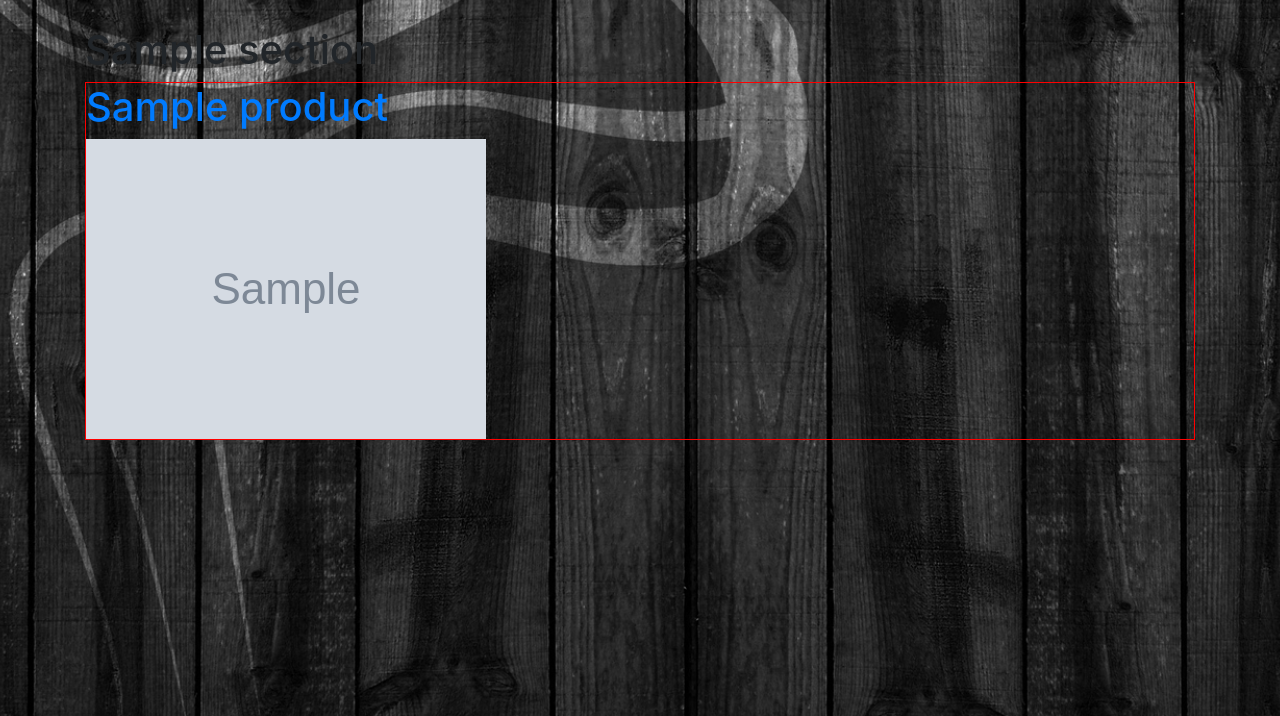
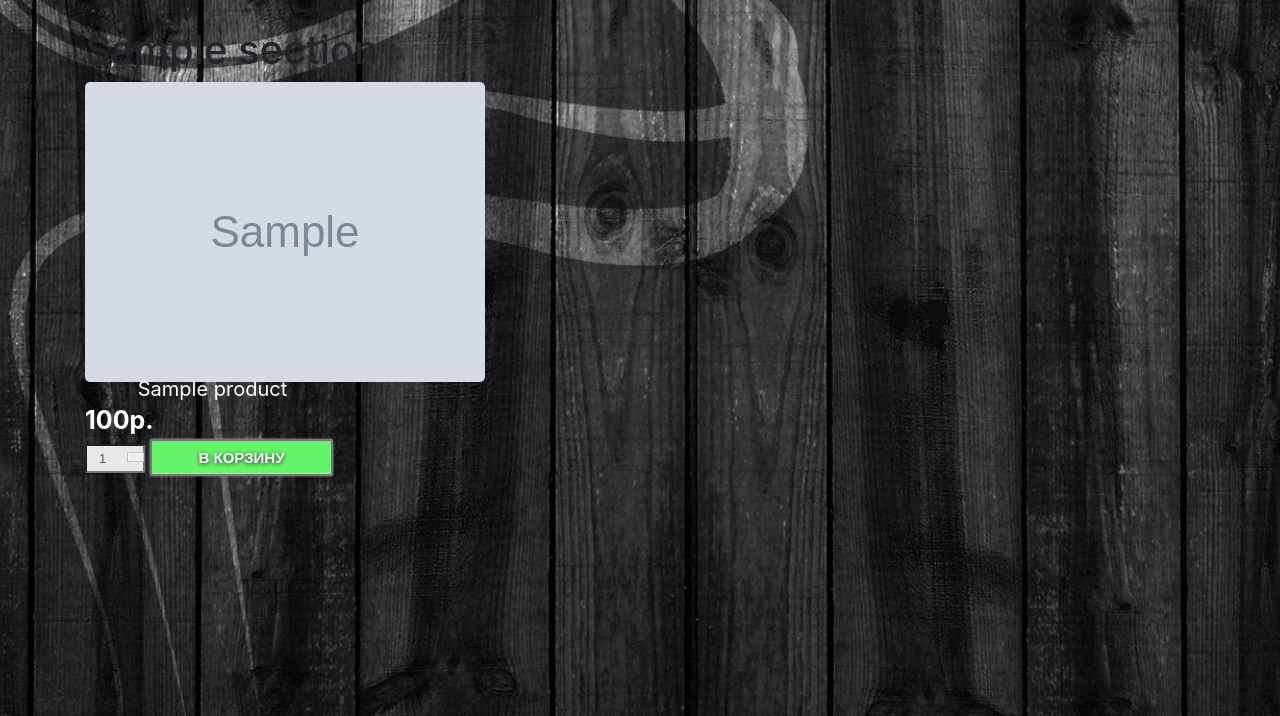
Before and after one commit to Ekaterina1993/sushi, a Django app: a page that uses src/catalog/templates/catalog/view_section.html in a window 1280 px wide. Shown: the part 56-772 px from the top of the page. Run offline with Django 3.2, Linux system fonts and the light colour scheme; tables that the repository leaves empty hold one stand-in row (values such as "Sample post"); grey boxes marked "Sample" are stand-in pictures; some libraries are stand-ins or nearby versions.

Commit message:
добавлены карточки продукта

```diff
--- a/src/catalog/templates/catalog/elements/product_item.html
+++ b/src/catalog/templates/catalog/elements/product_item.html
@@ -1,11 +1,22 @@
 {% load thumbnail %}
 
-<div class="product" style="border: 1px solid red">
-    <a href='#'>
-        <h1>{{p.title}}</h1>
 
-        {% thumbnail p.image '100x100' crop="top" as im %}
-            <img src="{{ im.url }}" alt="">
+
+<div class="col-lg-3 col-md-3 col-sm-6 col-xs-6">
+    <div class="product">
+        <a href='#'>
+
+        {% thumbnail p.image '200x200' crop="top" as im %}
+            <img src="{{ im.url }}" class="image-size">
         {% endthumbnail %}
-    </a>
+        <p class="name">{{p.title}}</p>
+        <p class="price">100p.</p>
+        <span class="counter"><input type="text" name="counter" value="1"><i class="ui-spinner-button ui-spinner-up plus"><span></span></i><i class="ui-spinner-button ui-spinner-down minus"><span></span></i>
+
+        </span>
+        </a>
+        <a href="#" class="button"/>В КОРЗИНУ</a>
+
+
+    </div>
 </div>
--- a/src/catalog/templates/catalog/elements/section_item.html
+++ b/src/catalog/templates/catalog/elements/section_item.html
@@ -2,11 +2,13 @@
 
 <!-- карточка раздела (выводится на главной) -->
 
-<div class="col-lg-3 col-md-3 col-sm-6">
+<div class="col-lg-3 col-md-3 col-sm-6 col-xs-6">
     <div class="item">
         <a href="{% url 'catalog:view_section' s.slug %}">
             {% thumbnail s.image '100x100' crop="top" as im %}
-                <img src="{{ im.url }}" class="image">
+               <div class="ovHid">
+                  <img src="{{ im.url }}" class="image">
+                  </div>
             {% endthumbnail %}
             <div class="title">
                 <p><span>{{s.title}}</span></p>
--- a/src/catalog/templates/catalog/view_section.html
+++ b/src/catalog/templates/catalog/view_section.html
@@ -2,15 +2,16 @@
 {% load static %}
 
 {% block content %}
-<div class="row">
+<div class="row white">
     <div class="col-md-12">
 
         <h1>{{section.title}}</h1>
-
+<div class="row">
         <!-- товары/продукты -->
         {% for p in products %}
             {% include 'catalog/elements/product_item.html' %}
         {% endfor %}
+        </div>
     </div>
 </div>
 {% endblock %}
--- a/src/static_override/css/main.css
+++ b/src/static_override/css/main.css
@@ -10,17 +10,36 @@ body {
 
 
 .item {
-
-    /*    display: inline-block;*/
     margin: 10px;
     position: relative;
+
 }
 
 .image {
     min-width: 100%;
     /*ширина изображения*/
     height: auto;
+    border-radius: 5px;
 
+}
+
+.image {
+    -moz-transition: all 1s ease-out;
+    -o-transition: all 1s ease-out;
+    -webkit-transition: all 0.3s ease-out;
+}
+
+.image:hover {
+    -webkit-transform: scale(1.1);
+    -moz-transform: scale(1.1);
+    -o-transform: scale(1.1);
+}
+
+.ovHid {
+    overflow: hidden;
+    border-radius: 5px;
+    margin: 0px;
+    padding: 0px;
 }
 
 p span {
@@ -30,117 +49,90 @@ p span {
     position: absolute;
     bottom: 0px;
     color: white;
-    font-size: 20px;
+    font-size: 18px;
     text-transform: uppercase;
     font-weight: bold;
     display: inline-block;
     text-align: center;
     width: 100%;
-
+    line-height: 25px;
 }
 
-
-/*
-
-
-.title {
-    position: absolute;
-    bottom: 0px;
-    width: 100%;
-    left: 0px;
+.image-size {
+    min-width: 100%;
+    height: auto;
+    border-radius: 5px;
+}
+p.name{
+    color: white;
+    font-size: 20px;
+    line-height: 15px;
     text-align: center;
-    background-color: rgba(0, 0, 0, 0.7);
-    color: white;
-    font-size: 10px;
-    text-transform: uppercase;
-    font-weight: bold;
-    display: inline-block;
-    padding-left: 0px;
-    padding-right: 0px;
-
-}
-*/
-
-/*
-
-.item {
-  width: 100%;
-  max-width: 450px;
-  margin: 10px;
-  opacity: .99;
-  overflow: hidden;
-  position: relative;
-  border-radius: 3px;
-  cursor: pointer;
-  -webkit-box-shadow: 0 12px 15px 0 rgba(0, 0, 0, 0.24), 0 17px 50px 0 rgba(0, 0, 0, 0.19);
-  -moz-box-shadow: 0 12px 15px 0 rgba(0, 0, 0, 0.24), 0 17px 50px 0 rgba(0, 0, 0, 0.19);
-  box-shadow: 0 12px 15px 0 rgba(0, 0, 0, 0.24), 0 17px 50px 0 rgba(0, 0, 0, 0.19);
-}
-.item:before {
-  content: '';
-  background: -webkit-linear-gradient(top, transparent 0%, rgba(0, 0, 0, 0.7) 100%);
-  background: linear-gradient(to bottom, transparent 0%, rgba(0, 0, 0, 0.7) 100%);
-  width: 100%;
-  height: 50%;
-  opacity: 0;
-  position: absolute;
-  top: 100%;
-  left: 0;
-  z-index: 2;
-  -webkit-transition-property: top, opacity;
-  transition-property: top, opacity;
-  -webkit-transition-duration: 0.3s;
-  transition-duration: 0.3s;
 }
 
+p.price{
+    color: white;
+    font-size: 25px;
+    font-weight: bold;
+    line-height: 15px;
+    text-align: left;
+    left: 20%;
+}
 
-.item img {
-  display: block;
-  width: 100%;
-  height: auto;
-  backface-visibility: hidden;
-  -webkit-backface-visibility: hidden;
+.counter {
+    position: relative;
+    width: 60px;
+    height: 29px;
+/*
+    right: 13%;
+     position: absolute;
+    bottom: 10px;
+*/
 }
-.item .caption {
-  width: 100%;
-  padding: 20px;
-  color: #fff;
-  position: absolute;
-  bottom: 0;
-  left: 0;
-  z-index: 3;
-  text-align: center;
+.counter input {
+    background: #e9e9e9;
+    text-align: center;
+    font: 13px "PT Sans",Arial,sans-serif;
+    color: #5d5d5d;
+    width: 60px;
+    height: 29px;
+    padding: 6px 25px 7px 0;
+    -moz-border-radius: 2px;
+    -webkit-border-radius: 2px;
+    border-radius: 2px;
 }
-.item .caption span {
-  display: block;
-  opacity: 0;
-  position: relative;
-  top: 100px;
-  -webkit-transition-property: top, opacity;
-  transition-property: top, opacity;
-  -webkit-transition-duration: 0.3s;
-  transition-duration: 0.3s;
-  -webkit-transition-delay: 0s;
-  transition-delay: 0s;
+.ui-spinner-up {
+    right: 5px;
+    top: 4px;
 }
-.item .caption .title {
-  line-height: 1;
-  font-weight: normal;
-  font-size: 18px;
+.counter .ui-spinner-down {
+    right: 5px;
+    bottom: 4px;
 }
-.item .caption .info {
-  line-height: 1.2;
-  margin-top: 5px;
-  font-size: 12px;
+.ui-spinner-button {
+    position: absolute;
+    width: 15px;
+    height: 8px;
+    border: 1px solid #fff;
+    outline: 1px solid #bdbdbd;
+    background: #ececec;
+    cursor: pointer;
+       margin: 2px;
+    user-select: none;
+
+    transition: all .3s ease;
 }
-.item:focus:before,
-.item:focus span, .thumbs:hover:before,
-.item:hover span {
-  opacity: 1;
+.button{
+ text-decoration:none;
+ text-align:center;
+ padding:8px 47px;
+ border:solid 2px #727875;
+ border-radius: 3px;
+ font:15px Arial, Helvetica, sans-serif;
+ font-weight:bold;
+ color:#fcfcfc;
+ background:#65f56a;
+ box-shadow:0px 0px 2px #bababa, inset 0px -1px 1px #d9cece;
+ text-shadow: 0px 1px 4px #262525;
+ filter: dropshadow(color=#262525, offx=0, offy=1);
 }
-.item:focus:before, .thumbs:hover:before {
-  top: 50%;
-}
-.item:focus span, .thumbs:hover span {
-  top: 0;
-*/
```
